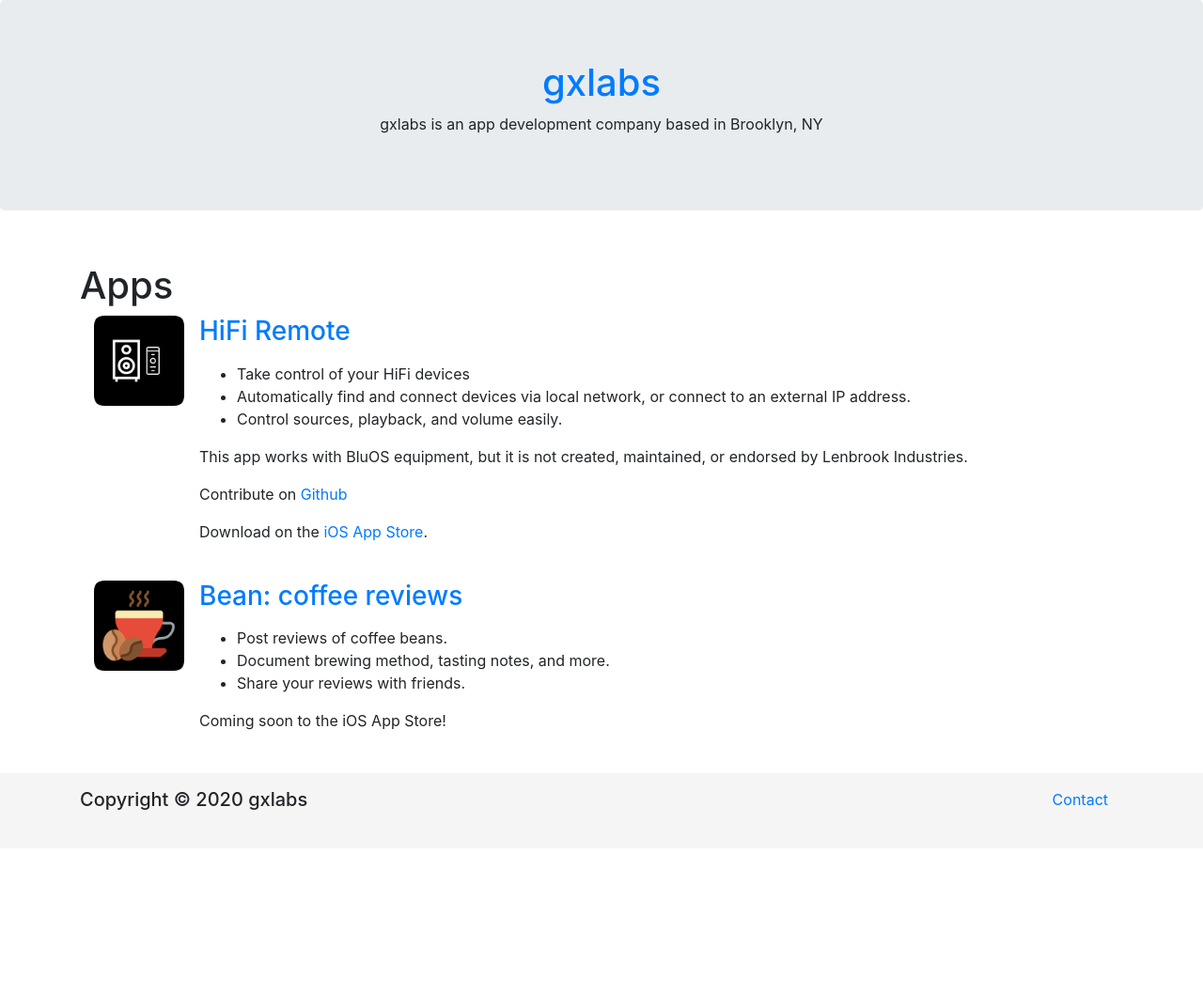
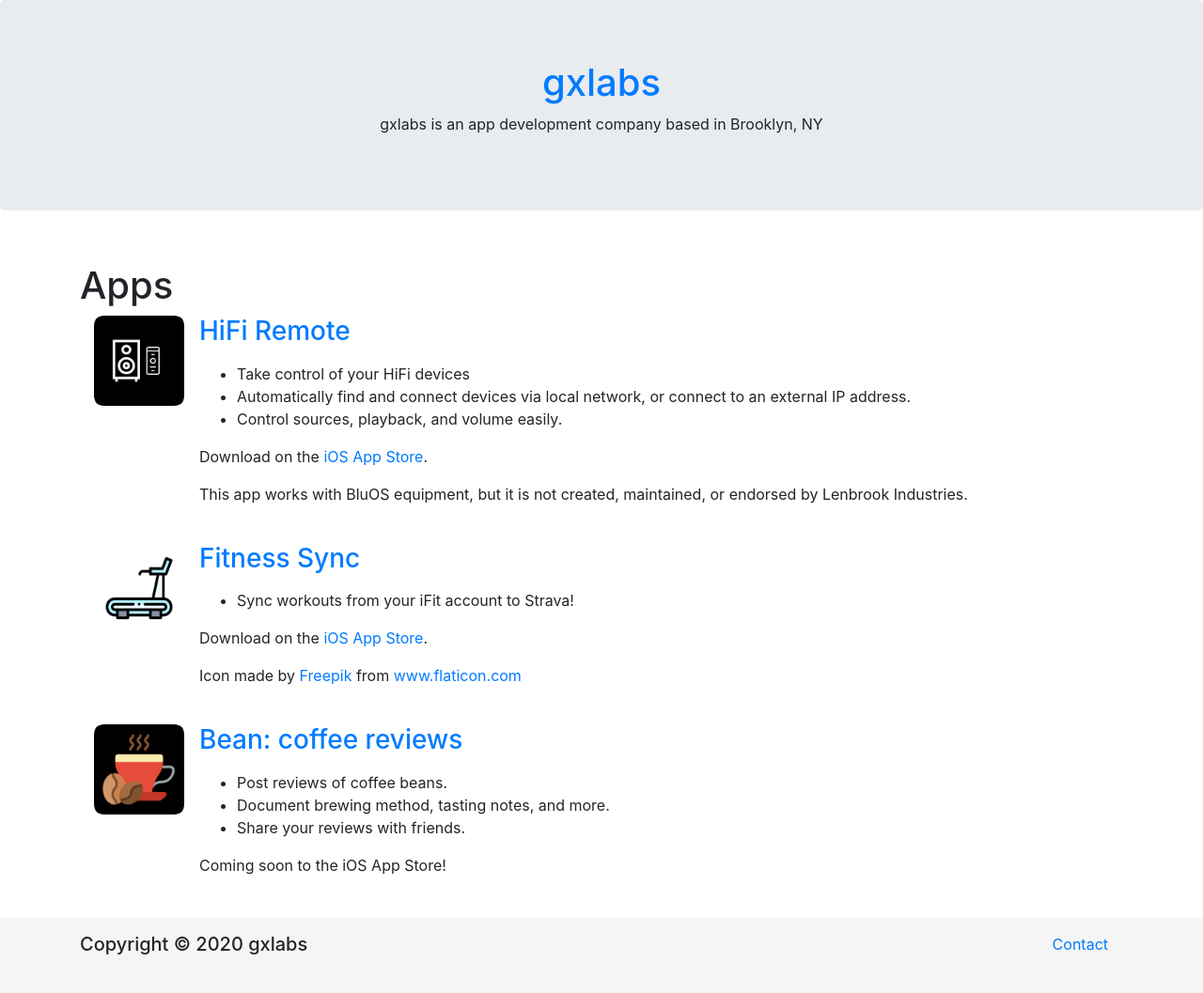
Before and after one commit to gxlabs/gxlabs.github.io, a Jekyll site: the page built from index.html, in a window 1280 px wide. Shown: the whole page at 94% size. Built offline with Jekyll 4.4.1, drawn with Linux system fonts in a browser that asks for light colours; before the commit the page ends 903 px from its top, so only the background shows below that.

Commit message:
Update index.html

```diff
--- a/index.html
+++ b/index.html
@@ -16,10 +16,23 @@
                     <li>Control sources, playback, and volume easily.</li>
                 </ul>
             </p>
+            <p>Download on the <a href="https://apps.apple.com/us/app/id1518676754">iOS App Store</a>.</p>
             <p>This app works with BluOS equipment, but it is not created, maintained, or endorsed by Lenbrook Industries.</p>
-            <p>Contribute on <a href="https://github.com/gxlabs/hifi-remote-ios">Github</a></p>
-            <p>Download on the <a href="https://apps.apple.com/us/app/id1518676754">iOS App Store</a>.</p>
         </div>
+    </div>
+
+     <div class="media mb-4">
+         <img src="/media/fitness-sync-app-256.png" width="96" class="align-self-start mr-3 rounded-4" alt="Fitness Sync app logo">
+         <div class="media-body">
+             <h3 class="mt-0"><a href="/fitness-sync">Fitness Sync</a></h3>
+             <p>
+                 <ul>
+                     <li>Sync workouts from your iFit account to Strava!</li>
+                 </ul>
+             </p>
+             <p>Download on the <a href="https://apps.apple.com/us/app/fitness-sync/id154970835">iOS App Store</a>.</p>
+             <p>Icon made by <a href="https://www.flaticon.com/authors/freepik" title="Freepik">Freepik</a> from <a href="https://www.flaticon.com/" title="Flaticon">www.flaticon.com</a></p>
+         </div>
     </div>
     <div class="media mb-4">
         <img src="/media/bean-app-256.png" width="96" class="align-self-start mr-3 rounded-4" alt="Bean coffee reviews app logo">
```
